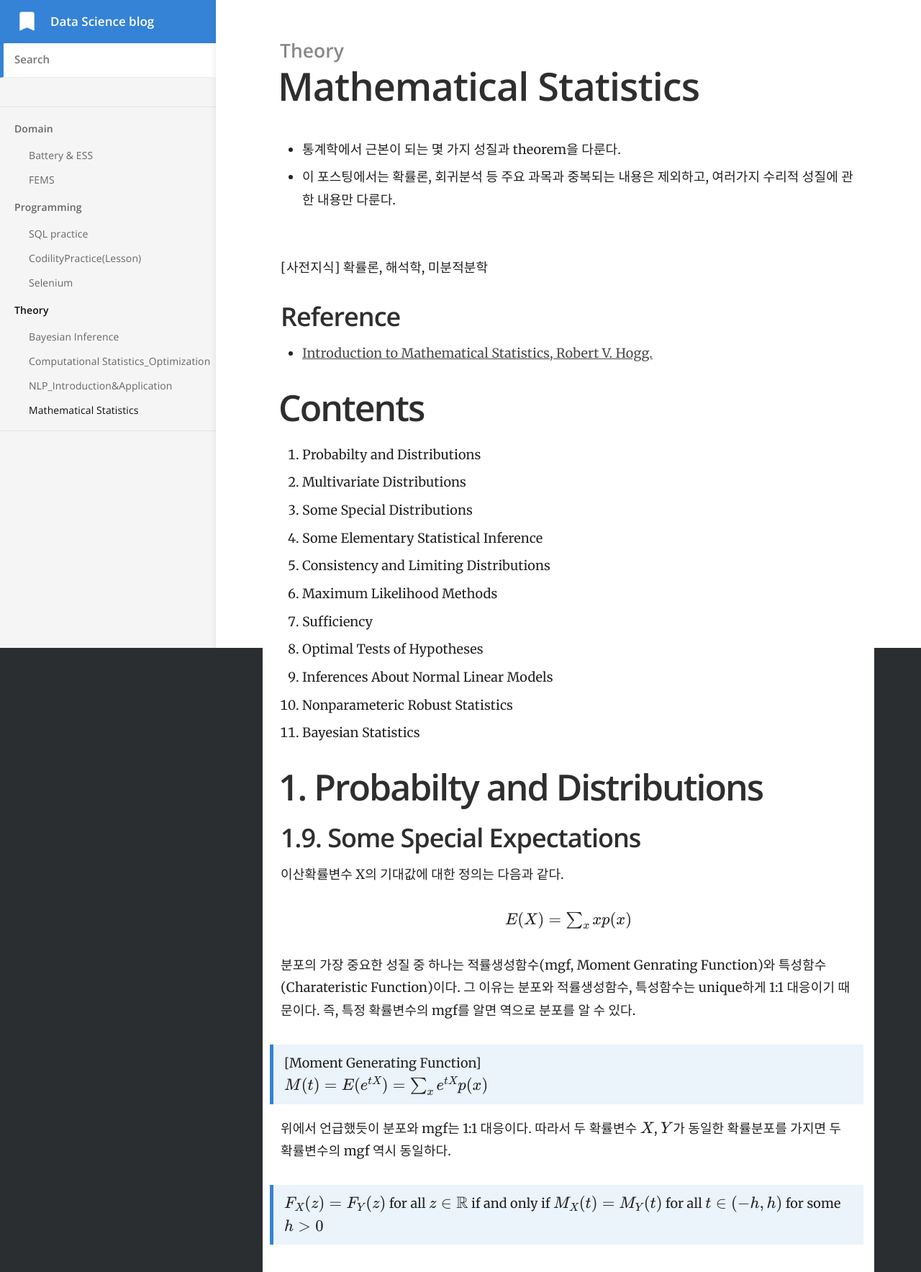
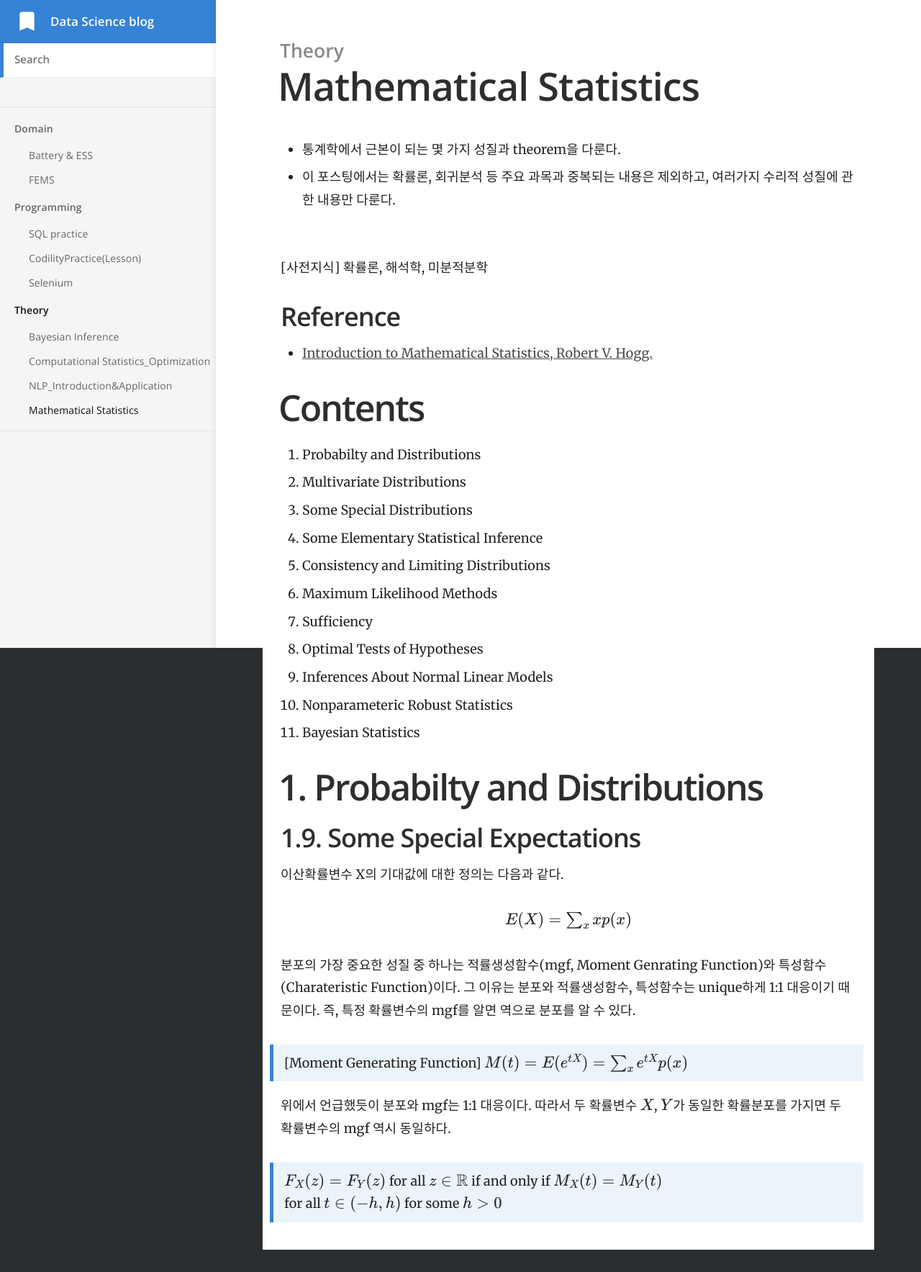
Before and after one commit to yrk3434/yrk3434.github.io, a Jekyll site: the page built from _docs/Theory/Mathematical Statistics.md, in a window 1280 px wide. Shown: the whole page at 72% size. Built offline with Jekyll 4.4.1, drawn with Linux system fonts in a browser that asks for light colours; formulas are drawn with MathJax 3; after the commit the page ends 1736 px from its top, so only the background shows below that.

```diff
--- a/_docs/Theory/Mathematical Statistics.md
+++ b/_docs/Theory/Mathematical Statistics.md
@@ -41,9 +41,8 @@ toc_label: 목차
 <br/>
 분포의 가장 중요한 성질 중 하나는 적률생성함수(mgf, Moment Genrating Function)와 특성함수(Charateristic Function)이다. 그 이유는 분포와 적률생성함수, 특성함수는 unique하게 1:1 대응이기 때문이다. 즉, 특정 확률변수의 mgf를 알면 역으로 분포를 알 수 있다.
 <br/>
-> [Moment Generating Function] <br/>
-> $ M(t)=E( e^{tX} )  = \sum_x e^{tX} p(x) $
+> [Moment Generating Function]  $ M(t)=E( e^{tX} )  = \sum_x e^{tX} p(x) $
 
 위에서 언급했듯이 분포와 mgf는 1:1 대응이다. 따라서 두 확률변수 $ X $, $ Y $가 동일한 확률분포를 가지면 두 확률변수의 mgf 역시 동일하다.
 
-> $ F_X(z) = F_Y(z)$ for all $ z \in \mathbb{R} $ if and only if $ M_X(t) = M_Y(t) $ for all $ t \in (-h,h) $ for some $h>0$
+> $ F_X(z) = F_Y(z)$ for all $ z \in \mathbb{R} $ if and only if $ M_X(t) = M_Y(t) $ <br/> for all $ t \in (-h,h) $ for some $h>0$
```
